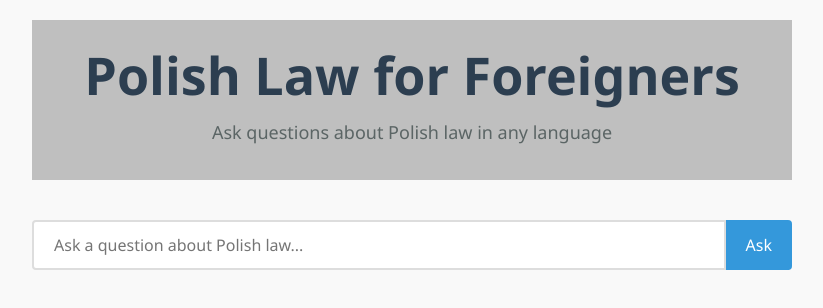
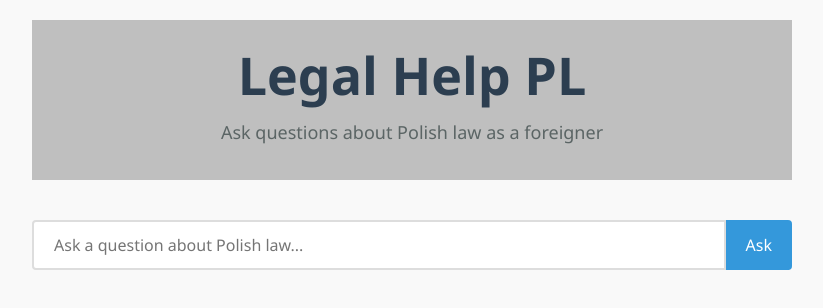
Before and after one commit to byessilyurt/LegalAssistantRAG, a React (Create React App) app in the folder frontend/: page / in a window 1280 px wide. Shown: the top 308 px of the page, without its empty margins (228-1051 px from the left). Built offline with nearby package versions, Linux system fonts and the light colour scheme; the HTML template or start-up script is replaced by a standard one.

Commit message:
14 Apr 2025, 15:17

```diff
--- a/frontend/src/App.js
+++ b/frontend/src/App.js
@@ -48,8 +48,8 @@ function App() {
   return (
     <div className="App">
       <header className="App-header">
-        <h1>Polish Law for Foreigners</h1>
-        <p className="App-subtitle">Ask questions about Polish law in any language</p>
+        <h1>Legal Help PL</h1>
+        <p className="App-subtitle">Ask questions about Polish law as a foreigner</p>
       </header>
 
       <main className="App-main">
```
